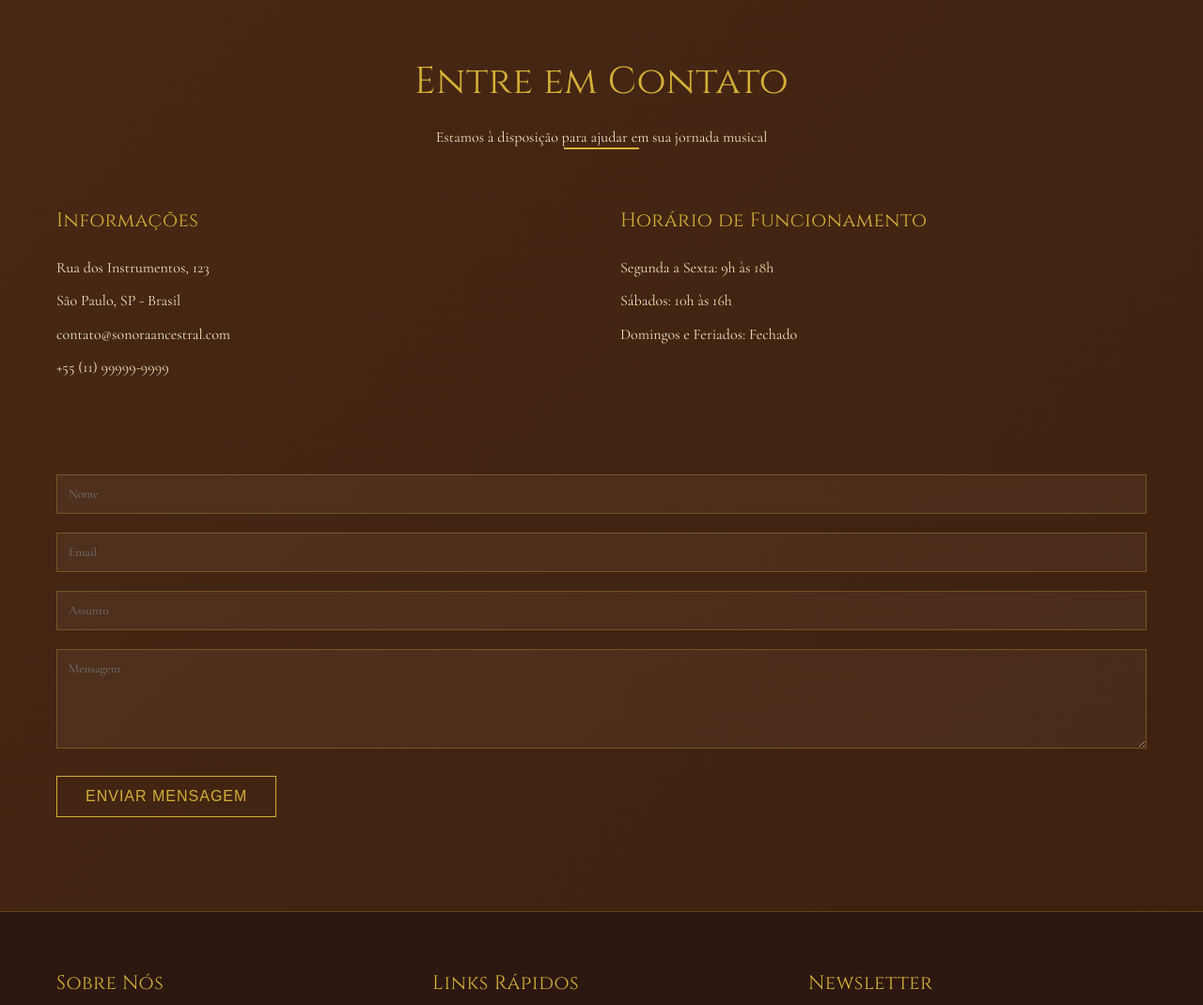
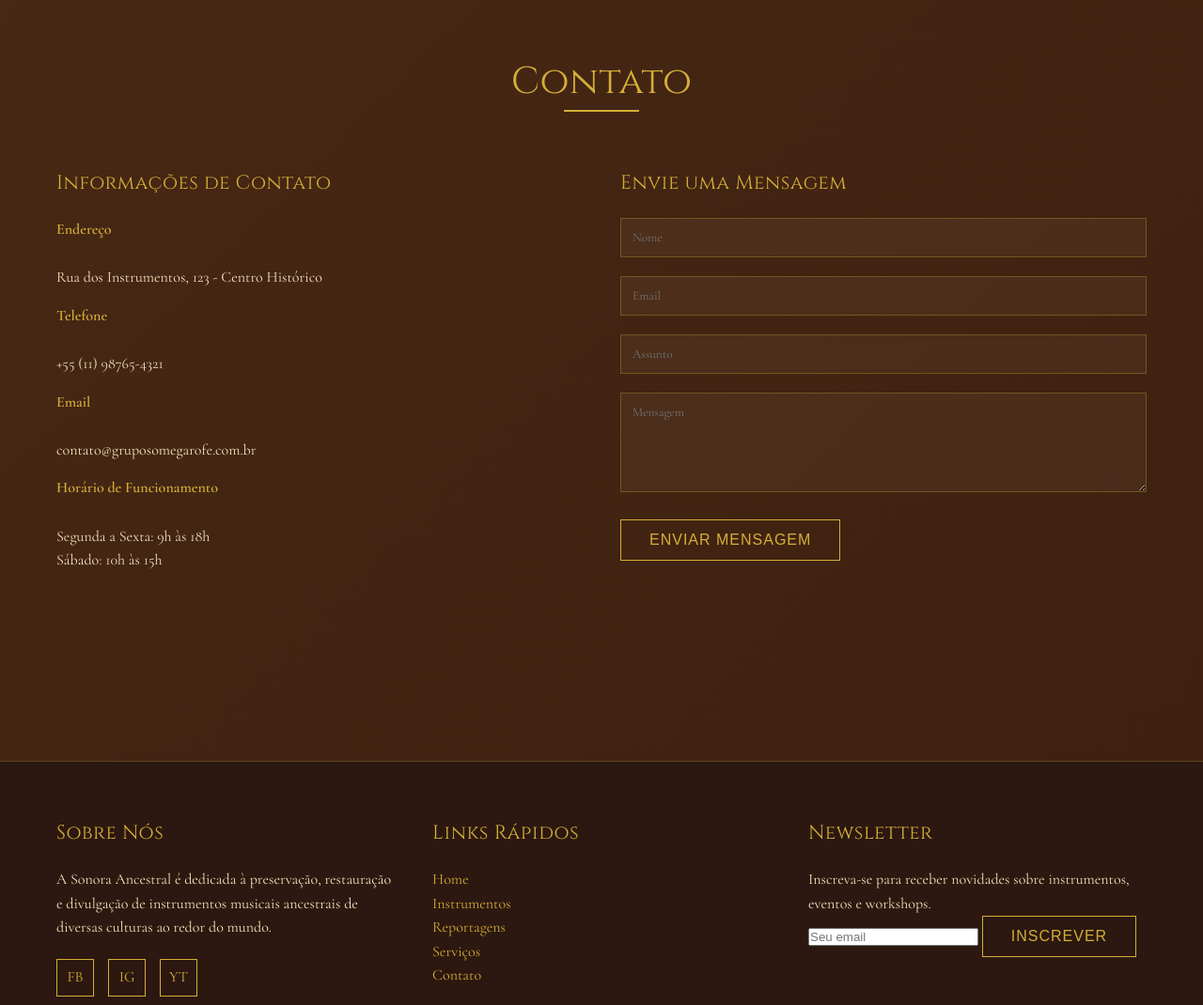
Before and after one commit to vico371/site_instrumentos_completo, a plain HTML site: page site_instrumentos/index.html in a window 1280 px wide. Shown: the part 4860-5930 px from the top of the page at 94% size. Drawn offline with nearby package versions, Linux system fonts and the light colour scheme.

Commit message:
Descrição das alterações realizadas

```diff
--- a/site_instrumentos/index.html
+++ b/site_instrumentos/index.html
@@ -299,6 +299,12 @@
             margin-bottom: 10px;
         }
 
+        .contact-card strong {
+            display: block;
+            margin-top: 15px;
+            color: #D4AF37;
+        }
+
         .contact-form input,
         .contact-form textarea {
             width: 100%;
@@ -567,34 +573,37 @@
     <section class="section" id="contato">
         <div class="container">
             <div class="section-title">
-                <h2>Entre em Contato</h2>
-                <p>Estamos à disposição para ajudar em sua jornada musical</p>
+                <h2>Contato</h2>
             </div>
 
             <div class="contact-info">
                 <div class="contact-card">
-                    <h3>Informações</h3>
-                    <p>Rua dos Instrumentos, 123</p>
-                    <p>São Paulo, SP - Brasil</p>
-                    <p>contato@sonoraancestral.com</p>
-                    <p>+55 (11) 99999-9999</p>
+                    <h3>Informações de Contato</h3>
+                    <p><strong>Endereço</strong><br>
+                    Rua dos Instrumentos, 123 - Centro Histórico</p>
+
+                    <p><strong>Telefone</strong><br>
+                    +55 (11) 98765-4321</p>
+
+                    <p><strong>Email</strong><br>
+                    contato@gruposomegarofe.com.br</p>
+
+                    <p><strong>Horário de Funcionamento</strong><br>
+                    Segunda a Sexta: 9h às 18h<br>
+                    Sábado: 10h às 15h</p>
                 </div>
 
                 <div class="contact-card">
-                    <h3>Horário de Funcionamento</h3>
-                    <p>Segunda a Sexta: 9h às 18h</p>
-                    <p>Sábados: 10h às 16h</p>
-                    <p>Domingos e Feriados: Fechado</p>
+                    <h3>Envie uma Mensagem</h3>
+                    <form class="contact-form">
+                        <input type="text" placeholder="Nome">
+                        <input type="email" placeholder="Email">
+                        <input type="text" placeholder="Assunto">
+                        <textarea rows="5" placeholder="Mensagem"></textarea>
+                        <button type="submit" class="btn">Enviar Mensagem</button>
+                    </form>
                 </div>
             </div>
-
-            <form class="contact-form">
-                <input type="text" placeholder="Nome">
-                <input type="email" placeholder="Email">
-                <input type="text" placeholder="Assunto">
-                <textarea rows="5" placeholder="Mensagem"></textarea>
-                <button type="submit" class="btn">Enviar Mensagem</button>
-            </form>
         </div>
     </section>
 
```
